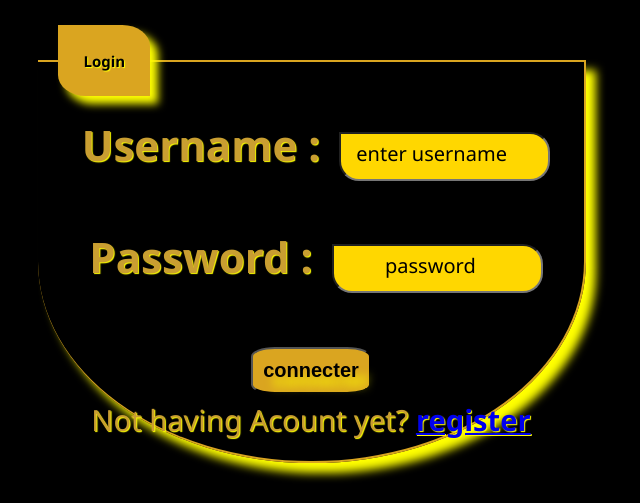
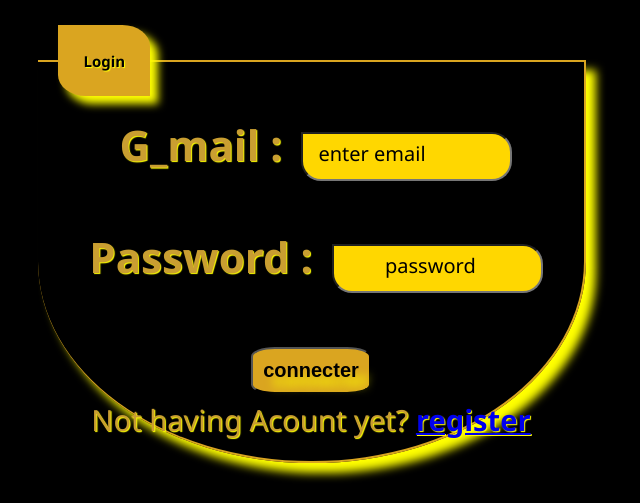
Before and after one commit to cherifikram/quiz_projet, a PHP site: page /autontifier.php in a window 1280 px wide. Shown: the top 503 px of the page, without its empty margins (328-968 px from the left). Run offline with PHP 8.4, Linux system fonts and the light colour scheme.

Commit message:
ajouter des modification

```diff
--- a/autontifier.php
+++ b/autontifier.php
@@ -10,8 +10,8 @@
 <form action="#" method="POST">
             <fieldset>
                 <legend><b>Login</b></legend>
-                <label for="username">Username :</label>
-                <input type="text" id="username" placeholder="enter username"  name="Username"><br><br>
+                <label for="email">G_mail :</label>
+                <input type="text" id="email" placeholder="enter email"  name="email"><br><br>
 
                 <label for="password">Password :</label>
                 <input type="text" id="password" placeholder="       password " name="password"> <br><br>
@@ -23,19 +23,30 @@
         <?php
         require "conexion.php";
         if(isset($_POST['connecter'])){
-            $Username = $_POST['Username'];
+            $email = $_POST['email'];
             $password = $_POST['password'];
 
-            if(!empty($Username) && !empty($password)){
-                $req = ("SELECT firstName,mot_passe FROM inscription WHERE firstName='$Username' AND mot_passe='$password'");
+            if(!empty($email) && !empty($password)){
+                // $req = ("SELECT email,mot_passe FROM utilisateurs WHERE email='$email' AND mot_passe='$password' And typee=");
+                $req = ("SELECT typee FROM utilisateurs WHERE email='$email' AND mot_passe='$password'");
                 $result = mysqli_query($cnx, $req);
+                $res=mysqli_fetch_assoc($result);
 
-            if(mysqli_fetch_assoc($result)){
-              header("location:contact.php");
-            }else{
-              echo"<p style='color:red'>erreur!!</p>";
+                if($res){
+                  if($res['typee']=='stagaire'){
+                    header("location: stagaire.php");
+                    exit();
+                  }elseif($res['typee']=='administrateur'){
+                    header("location: administrateur.php");
+                    exit();
 
-            }
+                  }else{
+                    echo"type dutilisateue non reconnu";
+                  }
+                }else{
+                  echo"email ou mot de passe incorect";
+                }
+
             mysqli_close($cnx);
 
                 // if($result){
@@ -44,9 +55,9 @@
                 // else{
                 //     echo "<p style='color:red'>vous navez pas du compte</p>";
                 // }
+            }
+         }
 
-         }
-        }
 
 
         ?>
--- a/logiiin.html
+++ b/logiiin.html
@@ -37,7 +37,7 @@
                 <button><b>connecter</b></button><br>
                 <!-- <small>Not having Acount yet? <a href="register.html"><b>register</b></a></small> -->
 
-                <button name="register">register</button>
+                <!-- <button name="register">register</button> -->
             </fieldset>
         </form>
 
--- /dev/null
+++ b/stagaire.css
@@ -0,0 +1,4 @@
+img{
+    width: 100px;
+    height: 100px;
+}
```
Also changed, not shown: stagaire.php (+39 -0 lines), CSS3_logo_and_wordmark.svg.png (added), HTML5_logo_and_wordmark.svg.png (added), image.webp (added), js-logo.webp (added), php.png (added), python.png (added), react.png (added).
